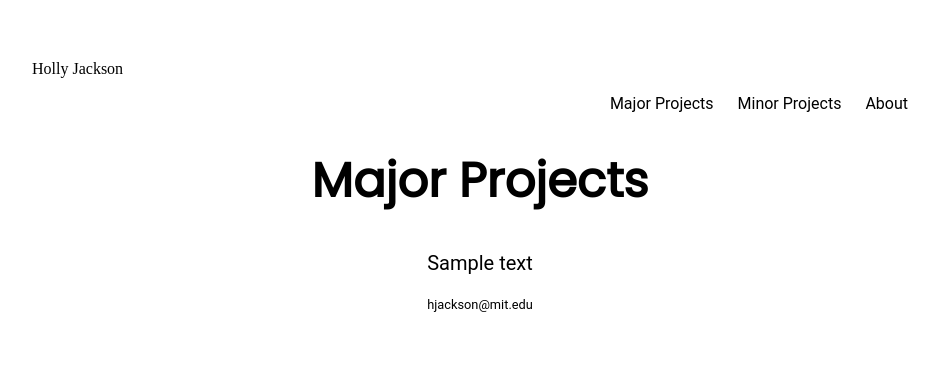
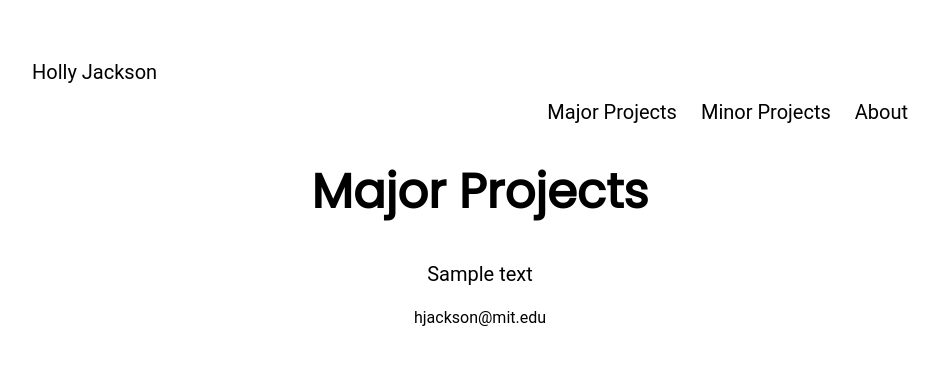
Before and after one commit to hollyjackson/hollyjackson.github.io, a Jekyll site: the page built from index.html, in a window 1280 px wide. Shown: the top 365 px of the page, without its empty margins (160-1099 px from the left). Built offline with Jekyll 4.4.1, drawn with Linux system fonts in a browser that asks for light colours.

Commit message:
changes to css

```diff
--- a/css/main.css
+++ b/css/main.css
@@ -23,6 +23,8 @@ nav ul li {
 }
 
 a {
+    font-size: 1.25em;
+    font-family: 'Roboto', sans-serif;
     color: #000;
     text-decoration: none;
 }
```
